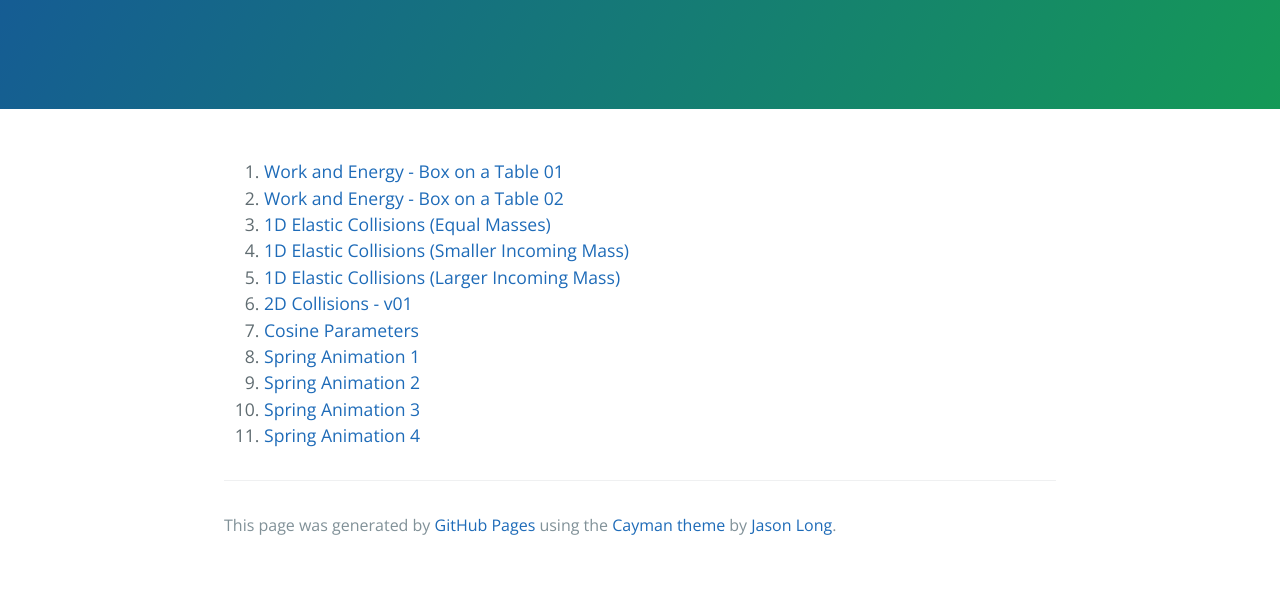
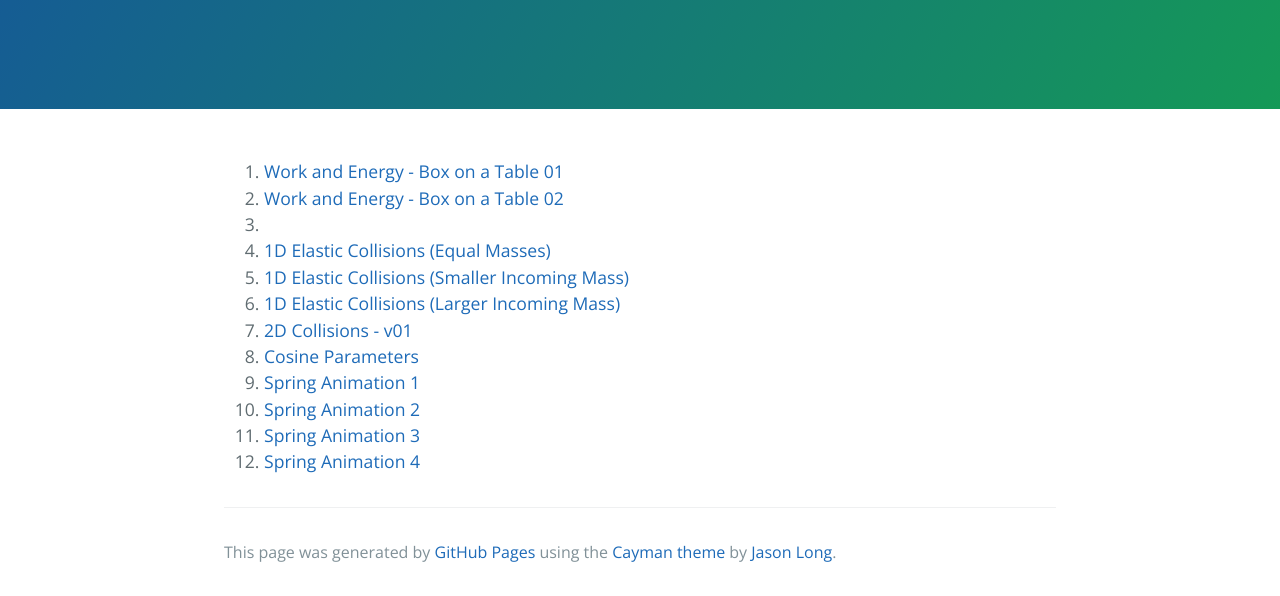
Before and after one commit to dloranz/APESims-PHYS1, a plain HTML site: page index.html in a window 1280 px wide. Shown: the part 208-804 px from the top of the page. Drawn offline with nearby package versions, Linux system fonts and the light colour scheme.

Commit message:
Update index.html

```diff
--- a/index.html
+++ b/index.html
@@ -20,6 +20,7 @@
         <ol>
 <li><a id="" class="" title="" href="https://dloranz.github.io/APESimsJS/workAndEnergy/WE-BoxOnTable01/boxWithFriction01-v02.html" target="">Work and Energy - Box on a Table 01</a></li>
 <li><a id="" class="" title="" href="https://dloranz.github.io/APESimsJS/workAndEnergy/WE-BoxOnTable01/boxWithDiffMass01-v01.html" target="">Work and Energy - Box on a Table 02</a></li>
+<li><a id="" class="" title="" href="https://dloranz.github.io/APESimsJS/workAndEnergy/HorizontalSpring01/horizontalSpring-v03.html"></a></li>
 <li><a id="" class="" title="" href="https://dloranz.github.io/APESimsJS/momentumAndImpulse/Collisions2D-01/collisions1D-01-v01.html" target="">1D Elastic Collisions (Equal Masses)</a></li>
 <li><a id="" class="" title="" href="https://dloranz.github.io/APESimsJS/momentumAndImpulse/Collisions2D-01/collisions1D-02-v01.html" target="">1D Elastic Collisions (Smaller Incoming Mass)</a></li>
 <li><a id="" class="" title="" href="https://dloranz.github.io/APESimsJS/momentumAndImpulse/Collisions2D-01/collisions1D-03-v01.html" target="">1D Elastic Collisions (Larger Incoming Mass)</a></li>
```
